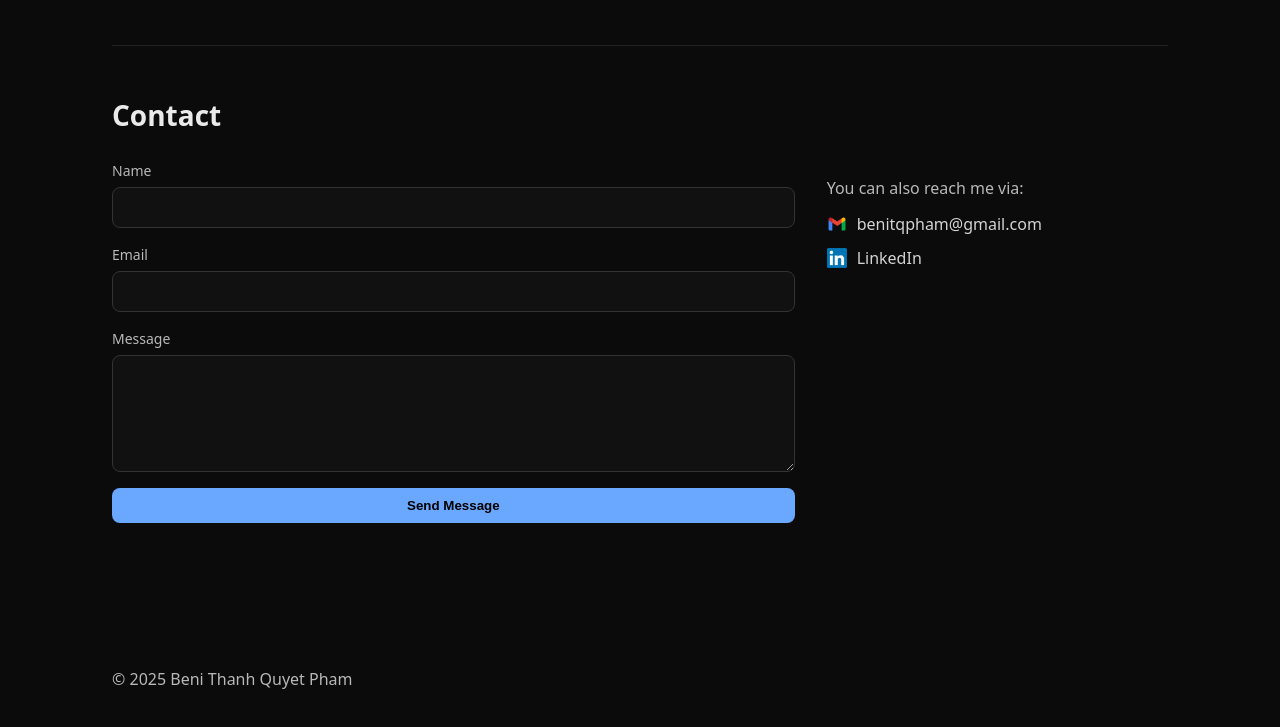
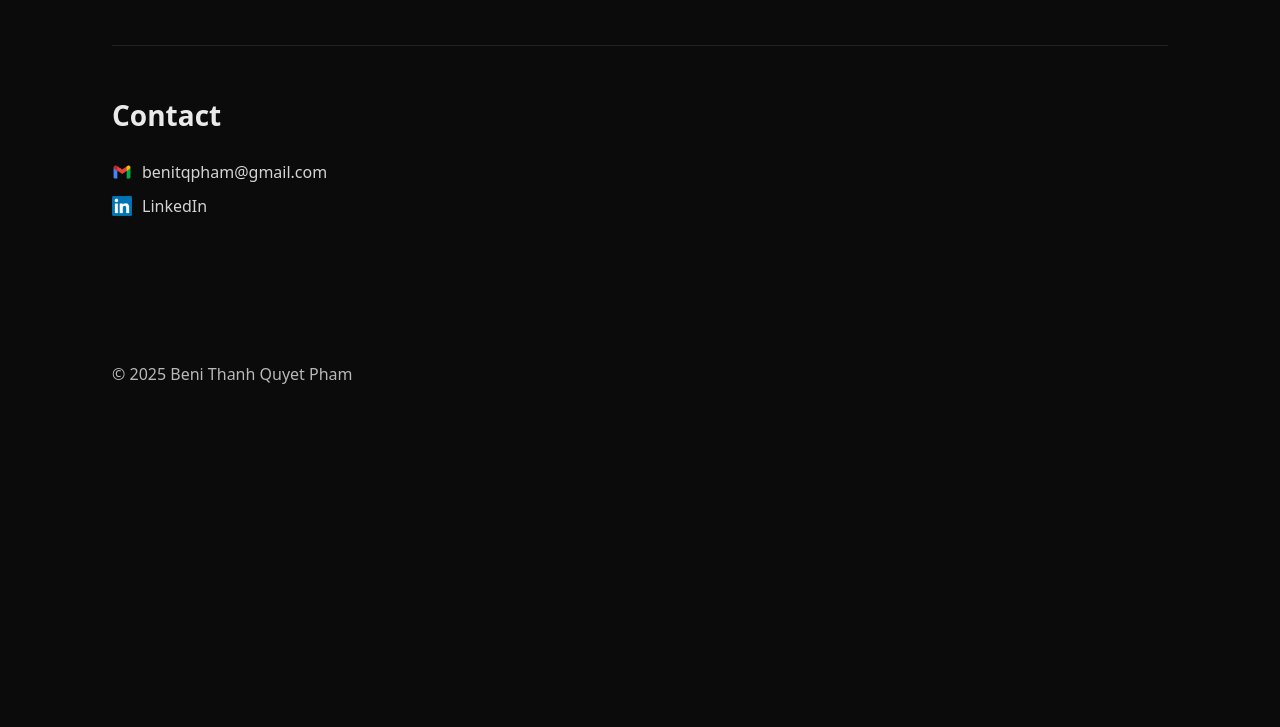
Before and after one commit to benitqpham/Portfolio, a plain HTML site: page index.html in a window 1280 px wide. Shown: the part 2656-3383 px from the top of the page. After the commit the page ends 3202 px from the top, so only its background shows below. Drawn offline with Linux system fonts and the light colour scheme.

Commit message:
removed contact form

```diff
--- a/index.html
+++ b/index.html
@@ -147,27 +147,8 @@
 <section id="contact" class="container section">
   <h2>Contact</h2>
 
-  <div class="contact-grid">
-    <!-- Contact Form -->
-    <form class="contact-form">
-      <label>
-        <span>Name</span>
-        <input type="text" name="name" required>
-      </label>
-      <label>
-        <span>Email</span>
-        <input type="email" name="email" required>
-      </label>
-      <label>
-        <span>Message</span>
-        <textarea name="message" rows="5" required></textarea>
-      </label>
-      <button type="submit">Send Message</button>
-    </form>
-
     <!-- Other Contact Options -->
     <div class="contact-options">
-      <p>You can also reach me via:</p>
       <ul>
         <li>
           <img src="assets/icons/mail.png" alt="Email">
```
Also changed, not shown: projects/automotive.html (+1 -1 lines).
